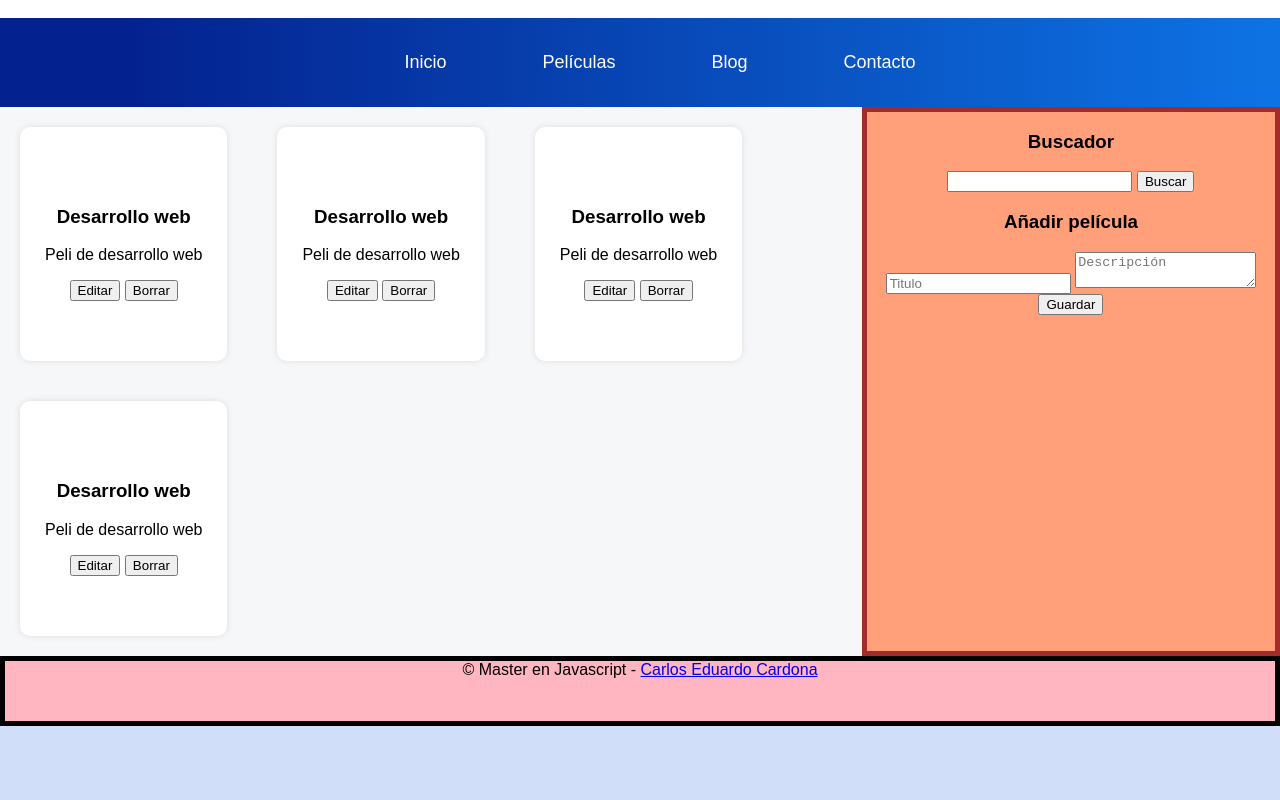
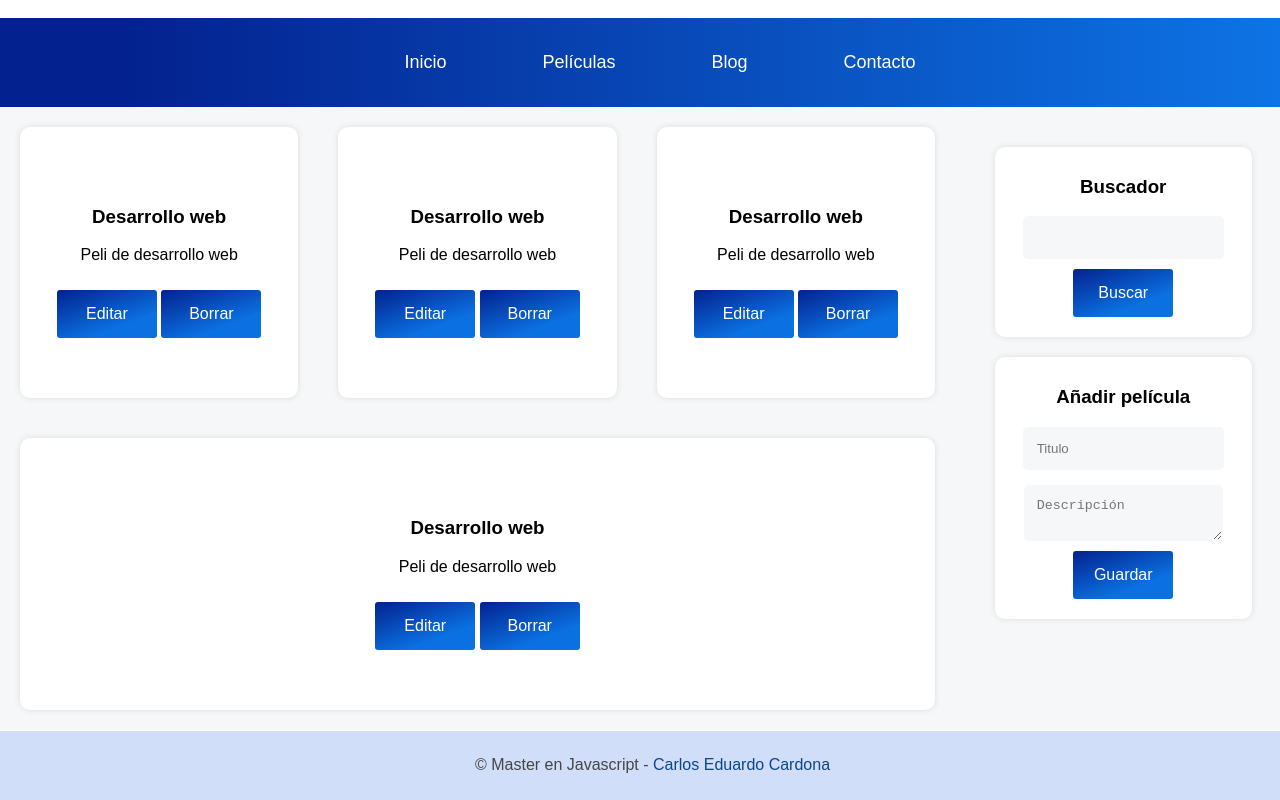
Before and after one commit to CarlosEduardoCardonaB/movie_shop, a plain HTML site: page index.html in a window 1280 px wide. Shown: the part 82-882 px from the top of the page. Before the commit the page ends 808 px from the top, so only its background shows below. Drawn offline with Linux system fonts and the light colour scheme.

Commit message:
Proyecto de maquetación

```diff
--- a/css/style.css
+++ b/css/style.css
@@ -95,12 +95,11 @@ body{
 }
 
 .art-pelis{
+    flex-grow: 1;
     background: white;
     border-radius: 10px;
     box-shadow: 0px 0px 6px #ddd;
     margin: 20px;
-    margin-left: 20px;
-    margin-right: 30px;
     padding-top: 60px;
     padding-bottom: 60px;
     padding-left: 25px;
@@ -108,14 +107,89 @@ body{
 
 }
 
+button,
+input[type="submit"],
+input[type="button"]{
+    width: 100px;
+    background: linear-gradient(160deg, #03228f 0%, #0b70e1 70%);
+    color: white;
+    border: 0;
+    outline: 0;
+    margin-top: 10px;
+    padding: 15px;
+    border-radius: 3px;
+    text-transform: capitalize;
+    font-size: 16px;
+    font-weight: 500;
+    cursor: pointer;
+    transition: all 300ms;
+}
+
+.art-pelis .edit:hover{
+    background: #e77b00;
+}
+
+.art-pelis .delete:hover{
+    background: #9b0202;
+}
+
+
 .lateral{
     grid-area: lateral;
-    border: 5px solid brown;
-    background: lightsalmon;
+    background: #f6f7f9;
+    border-left: 1px, solid #ddd;
+    padding: 20px;
+}
+
+.lateral > div{
+    box-sizing: border-box;
+    width: 90%;
+    margin: 20px;
+    padding: 20px;
+    padding-top: 10px;
+    background: white;
+    border-radius: 10px;
+    box-shadow: 0px 0px 6px  #ddd;
+}
+
+.lateral input[type="text"],
+.lateral input[type="text"],
+.lateral textarea{
+    display: block;
+    margin: 0 auto;
+    margin-top: 15px;
+    padding: 12px;
+    border-radius: 5px;
+    background: #f6f7f9;
+    color: #454545;
+    width: 80%;
+    opacity: 4;
+    outline: 0;
+    border-color: transparent;
 }
 
 .footer{
     grid-area: footer;
-    border: 5px solid black;
-    background: lightpink;
+    background: #d1defa;
+    color: #454545;
+    border-top: 1px solid white;
+    line-height: 68px;
+    padding-left: 25px;
 }
+
+.footer a{
+    color: #0b468a;
+    text-decoration: none;
+}
+
+
+@media (max-width: 1085px){
+    content{
+        flex-flow: column wrap;
+        justify-content: center;
+        align-items: center;
+    }
+    .art-pelis{
+        width: 80%;
+    }
+}
```
Also changed, not shown: 1 other file.
